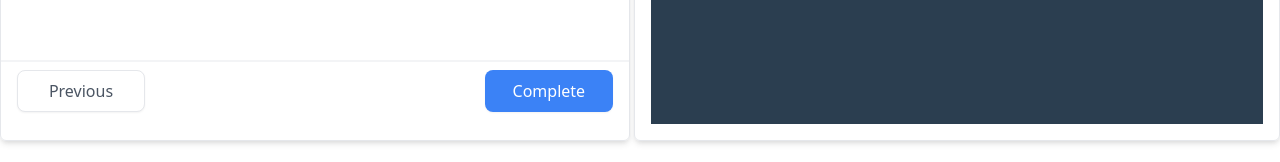
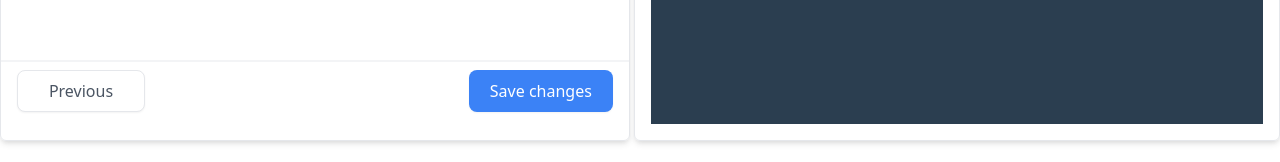
Before and after one commit to emdavidmoreno/rule-builder, a React (Create React App) app: page / in a window 1280 px wide. Both pictures are taken after a click on the button "Next". Shown: the part 549-711 px from the top of the page. Built offline with nearby package versions, Linux system fonts and the light colour scheme.

Commit message:
change label navigation button

```diff
--- a/src/components/forms/MultiStepForm.jsx
+++ b/src/components/forms/MultiStepForm.jsx
@@ -49,9 +49,9 @@ const MultiStepForm = ({children}) => {
               )}
               {current === steps && (
                 <button
-                  className="w-32 focus:outline-none border border-transparent py-2 px-5 rounded-lg shadow-sm text-center text-white bg-blue-500 hover:bg-blue-600 font-medium"
+                  className="w-auto focus:outline-none border border-transparent py-2 px-5 rounded-lg shadow-sm text-center text-white bg-blue-500 hover:bg-blue-600 font-medium"
                 >
-                  Complete
+                  Save changes
                 </button>
               )}
             </div>
```
